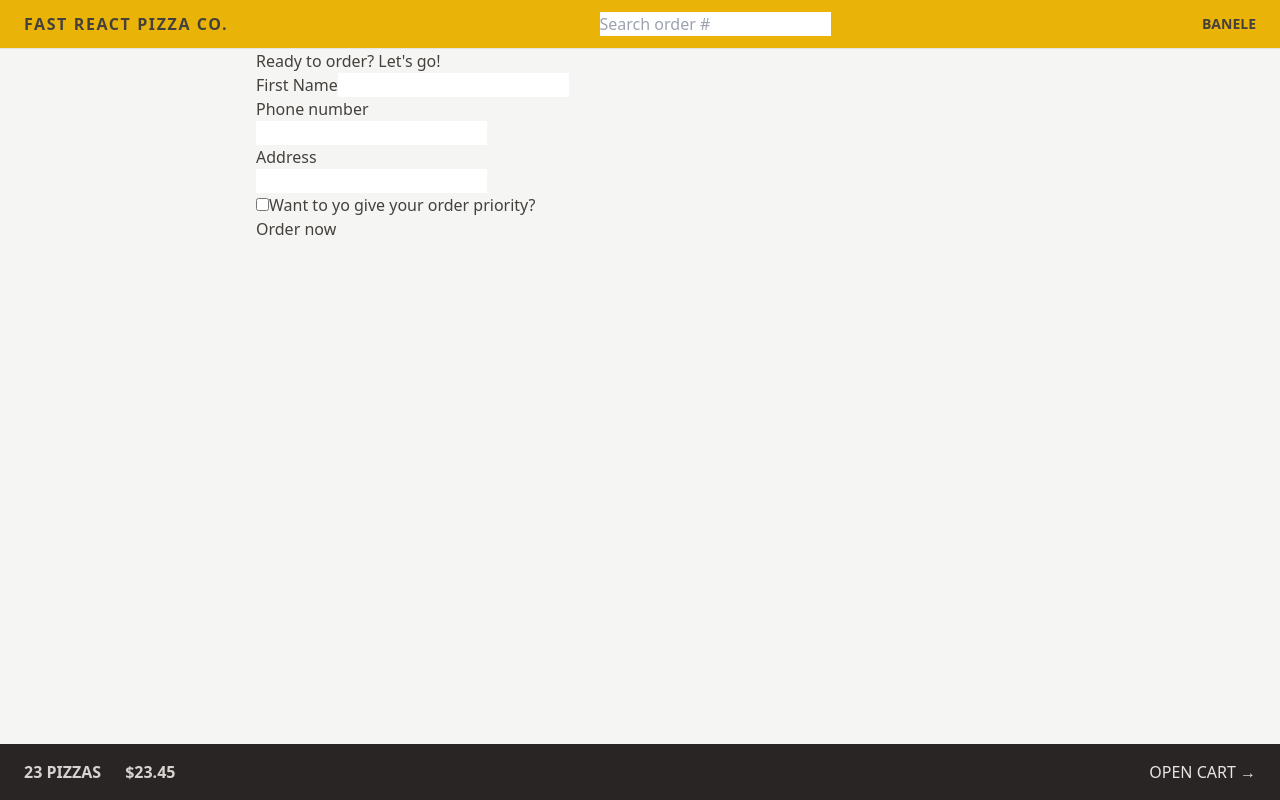
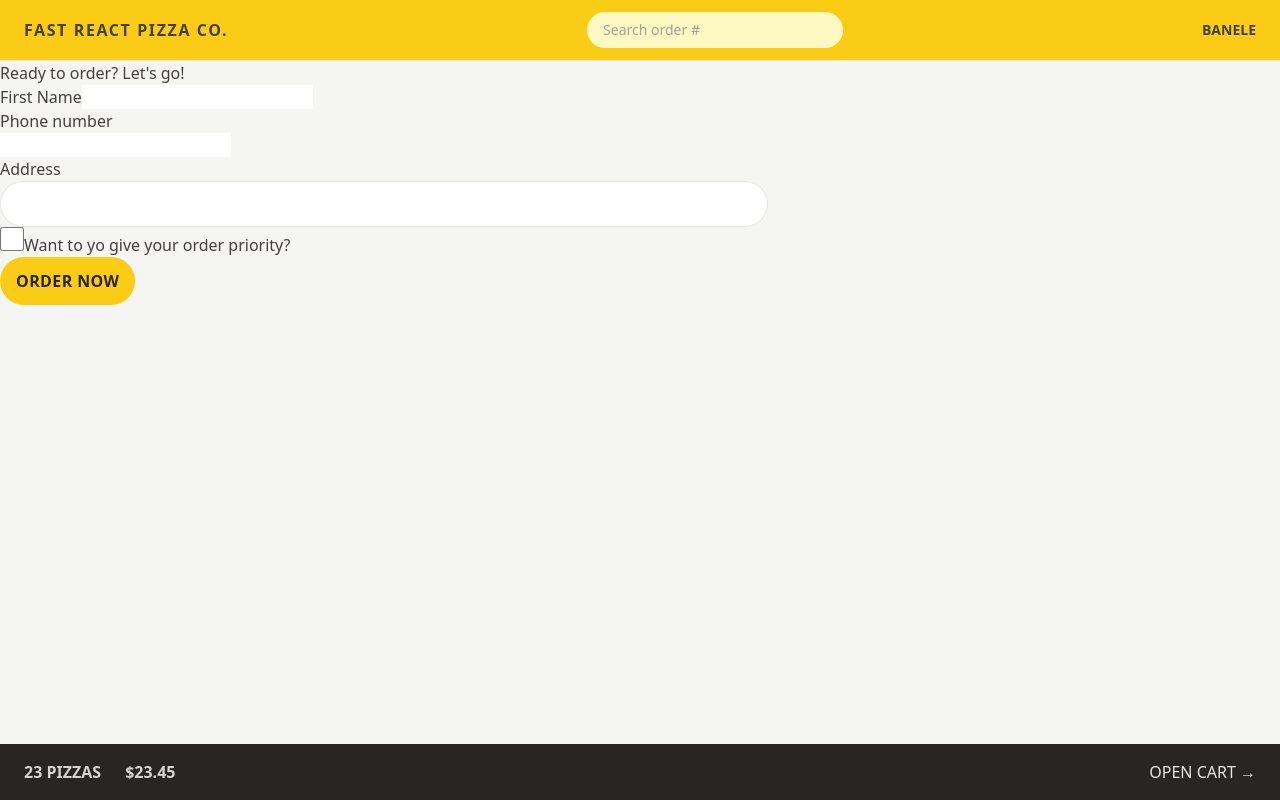
Before and after one commit to banelengwane/fast-react-pizza, a React (Vite) app: page /order/new in a window 1280 px wide. Built offline with nearby package versions, Linux system fonts and the light colour scheme.

Commit message:
styling buttons and form elements

```diff
--- a/src/features/cart/Cart.jsx
+++ b/src/features/cart/Cart.jsx
@@ -29,7 +29,7 @@
 
   return (
     <div>
-      <Link to="/menu">&larr; Back to menu</Link>
+      <Link to="/menu" className='text-sm text-blue-500 hover:text-blue-600 hover:underline cursor-pointer'>&larr; Back to menu</Link>
 
       <h2>Your cart, %NAME%</h2>
 
--- a/src/features/order/CreateOrder.jsx
+++ b/src/features/order/CreateOrder.jsx
@@ -1,5 +1,4 @@
-import { useState } from "react";
-import { Form, json, redirect, useActionData, useNavigate } from "react-router-dom";
+import { Form, redirect, useActionData, useNavigate } from "react-router-dom";
 import { createOrder } from "../../services/apiRestaurant";
 
 // https://uibakery.io/regex-library/phone-number
@@ -62,12 +61,19 @@
         <div>
           <label>Address</label>
           <div>
-            <input type="text" name="address" required />
+            <input
+              className="rounded-full border border-stone-200 px-4 py-2 text-sm transition-all duration-300 placeholder:text-stone-400
+              focus:outline-none focus:ring focus:ring-yellow-400 w-full md:px-6 md:py-3"
+              type="text"
+              name="address"
+              required
+            />
           </div>
         </div>
 
         <div>
           <input
+            className="h-6 w-6 accent-yellow-400 focus:outline-none focus:ring focus:ring-yellow-400 focus:ring-offset-2"
             type="checkbox"
             name="priority"
             id="priority"
@@ -79,7 +85,18 @@
 
         <div>
           <input type="hidden" name="cart" value={JSON.stringify(cart)} />
-          <button disabled={isSubmitting}>{isSubmitting ? 'Placing order...' : 'Order now'}</button>
+          <button
+            disabled={isSubmitting}
+            className="bg-yellow-400 uppercase
+              font-semibold
+              text-stone-800
+              py-3 px-4
+              inline-block tracking-wide rounded-full hover:bg-yellow-300 cursor-pointer
+              transition-colors duration-300 focus:outline-none focus:ring focus:ring-yellow-300 focus:bg-yellow-300 focus:ring-offset-2
+              disabled:cursor-not-allowed"
+          >
+            {isSubmitting ? 'Placing order...' : 'Order now'}
+          </button>
         </div>
       </Form>
     </div>
--- a/src/features/order/SearchOrder.jsx
+++ b/src/features/order/SearchOrder.jsx
@@ -14,7 +14,13 @@
 
     return (
         <form onSubmit={handleSubmit}>
-            <input placeholder="Search order #" value={query} onChange={(e) => setQuery(e.target.value)}/>
+            <input
+                placeholder="Search order #"
+                value={query}
+                onChange={(e) => setQuery(e.target.value)}
+                className="rounded-full px-4 py-2 text-sm bg-yellow-100 placeholder:text-stone-400 w-28 sm:w-64
+                sm:focus:w-72 transition-all duration-300 focus:outline-none focus:ring-yellow-500 focus:ring-opacity-50"
+            />
 
         </form>
     )
--- a/src/ui/AppLayout.jsx
+++ b/src/ui/AppLayout.jsx
@@ -12,14 +12,11 @@
             {isLoading && <Loader />}
 
             <Header />
-
             <div className="overflow-scroll">
-                <main className="mx-auto max-w-3xl">
+                <main className="max-w-3xl">
                     <Outlet />
                 </main>
             </div>
-
-
             <CartOverview />
         </div>
     )
--- a/src/ui/Header.jsx
+++ b/src/ui/Header.jsx
@@ -4,7 +4,7 @@
 
 function Header() {
     return (
-        <header className="flex items-center justify-between bg-yellow-500 uppercase px-4 py-3 border-b border-stone-200 sm:px-6">
+        <header className="flex items-center justify-between bg-yellow-400 uppercase px-4 py-3 border-b border-stone-200 sm:px-6">
             <Link to='/' className="tracking-widest font-semibold">Fast React Pizza Co.</Link>
             <SearchOrder />
             <Username />
```
